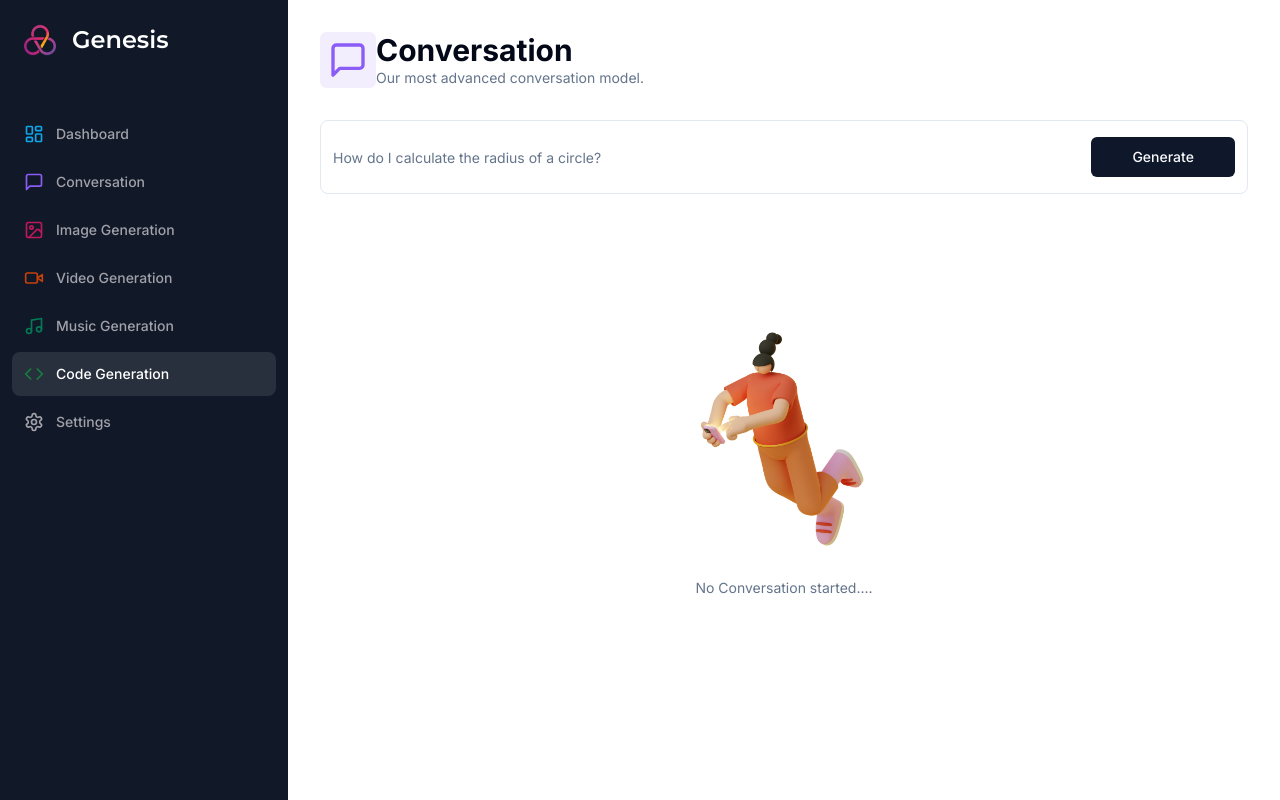
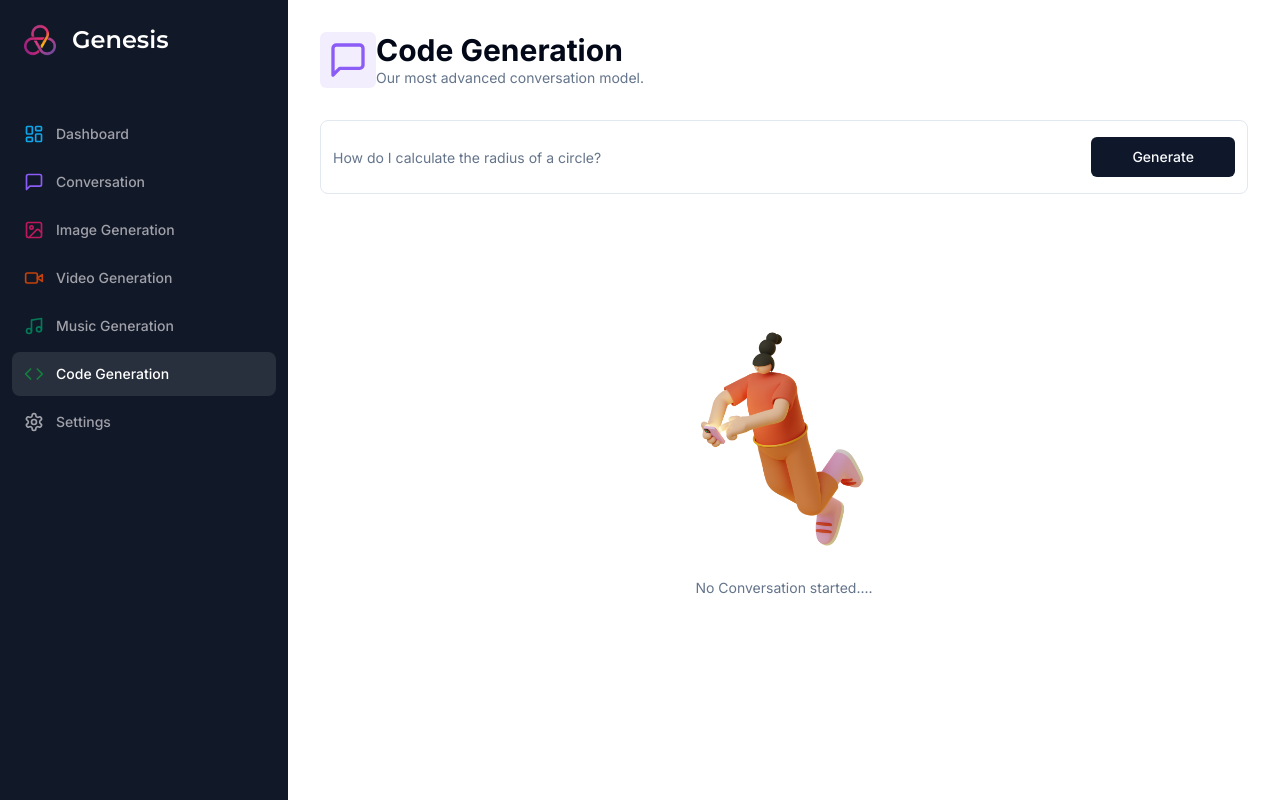
Before and after one commit to Ashiqur97/SaaS-AI-Platform-with-Next.js-13-React-Tailwind-Prisma-Stripe, a Next.js app: page /code in a window 1280 px wide. Built offline with nearby package versions, Linux system fonts and the light colour scheme.

Commit message:
code change

```diff
--- a/app/(dashboard)/(routes)/code/page.tsx
+++ b/app/(dashboard)/(routes)/code/page.tsx
@@ -55,7 +55,7 @@ const CodePage = () => {
     return (
         <div>
             <Heading
-                title="Conversation"
+                title="Code Generation"
                 description="Our most advanced conversation model."
                 icon={MessageSquare}
                 iconColor="text-violet-500"
```
